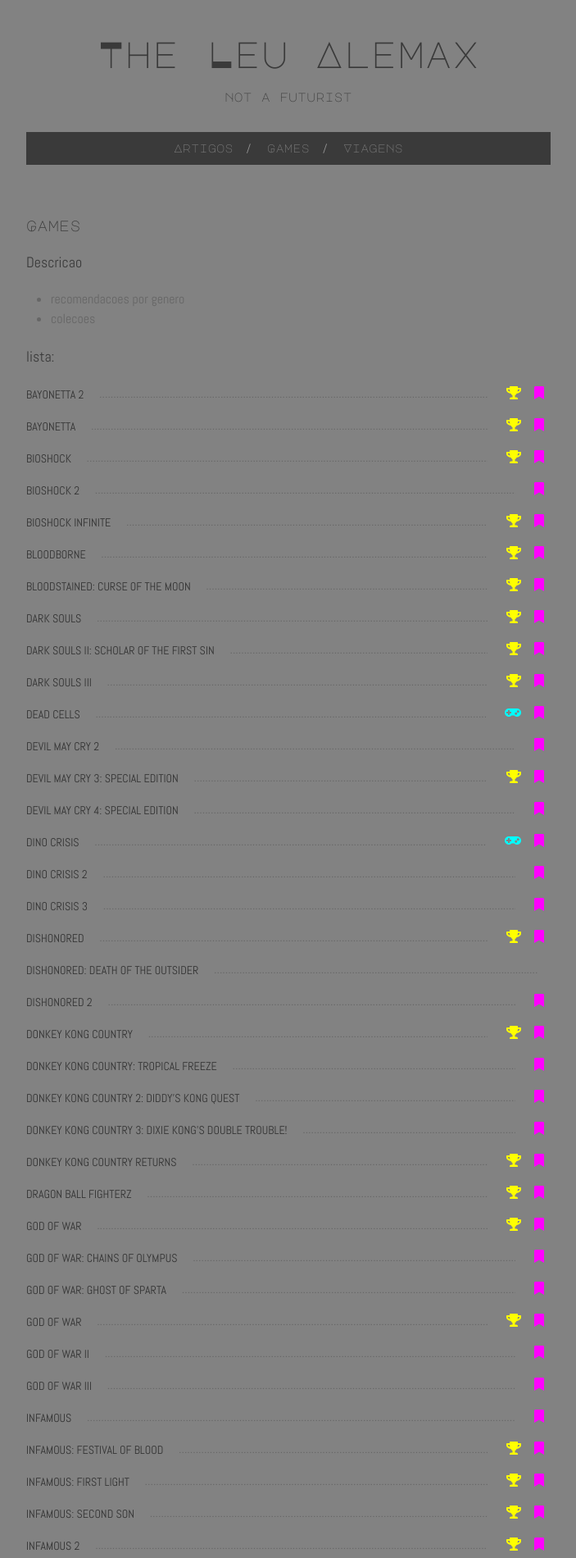
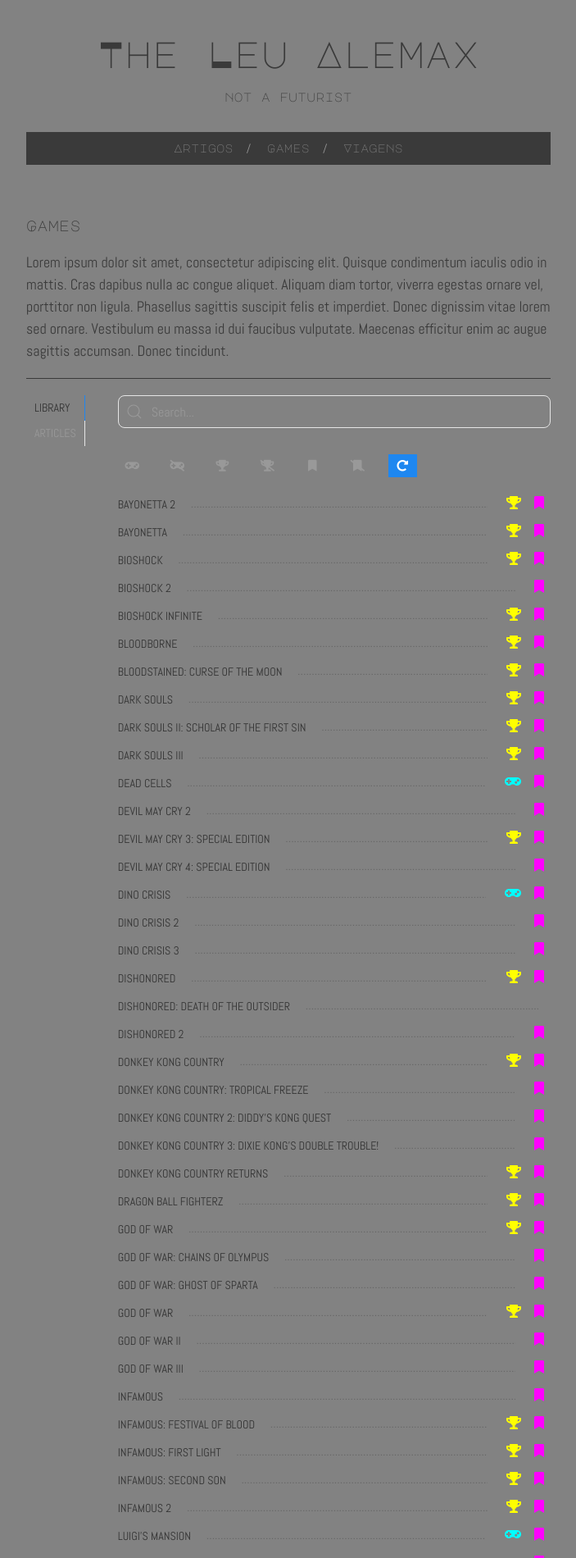
Before and after one commit to leualemax/leualemax.github.io, a Jekyll site: the page built from pages/games.md, in a window 1280 px wide. Shown: the top 1900 px of the page at 82% size, without its empty margins (288-991 px from the left). Built offline with Jekyll 4.4.1, drawn with Linux system fonts in a browser that asks for light colours; nearby versions of some CDN libraries.

Commit message:
Add new games library sistem.
Now we have filters and a search bar, also i've add a articles section to games area.

```diff
--- /dev/null
+++ b/_includes/games.articles.html
@@ -0,0 +1,20 @@
+{%- assign posts = site.posts | where: "categories", "games" | -%}
+{%- for post in posts -%}
+
+<article class="uk-article">
+
+  <h1 class="uk-article-title">
+    <a class="uk-button uk-button-text" href="{{ post.url | relative_url }}">
+      {{ post.title | escape }}
+    </a>
+  </h1>
+
+  {%- assign date_format = site.minima.date_format | default: "%b %-d, %Y" -%}
+  <p class="uk-article-meta">{{ post.date | date: date_format }}</p>
+
+  <p class="uk-text-lead"> {{ post.excerpt }}</p>
+
+</article>
+<hr>
+
+{%- endfor -%}
--- /dev/null
+++ b/_includes/games.library.html
@@ -0,0 +1,115 @@
+<form class="uk-search uk-search-default">
+  <span uk-search-icon></span>
+  <input onchange="change(this)" class="uk-search-input" type="search" placeholder="Search...">
+</form>
+
+<div class="search-lib" uk-filter="target: .js-filter">
+  <ul id="filter-bar" class="uk-subnav uk-subnav-pill filter">
+    <li uk-filter-control="filter: [data-playing='true']; group: playing;">
+      <a href="#">
+        <span class="fa-stack">
+          <i class="fas fa-gamepad fa-stack-1x"></i>
+        </span>
+      </a>
+    </li>
+    <li uk-filter-control="filter: [data-playing='']; group: playing;">
+      <a href="#">
+        <span class="fa-stack">
+          <i class="fas fa-gamepad fa-stack-1x"></i>
+          <i class="fas fa-slash fa-stack-1x"></i>
+        </span>
+      </a>
+    </li>
+    <li uk-filter-control="filter: [data-finished='true']; group: finished;">
+      <a href="#">
+        <span class="fa-stack">
+          <i class="fas fa-trophy fa-stack-1x"></i>
+        </span>
+      </a>
+    </li>
+    <li uk-filter-control="filter: [data-finished='false']; group: finished;">
+      <a href="#">
+        <span class="fa-stack">
+          <i class="fas fa-trophy fa-stack-1x"></i>
+          <i class="fas fa-slash fa-stack-1x"></i>
+        </span>
+      </a>
+    </li>
+    <li uk-filter-control="filter: [data-collection='true']; group: collection;">
+      <a href="#">
+        <span class="fa-stack">
+          <i class="fas fa-bookmark fa-stack-1x"></i>
+        </span>
+      </a>
+    </li>
+    <li uk-filter-control="filter: [data-collection='false']; group: collection;">
+      <a href="#">
+        <span class="fa-stack">
+          <i class="fas fa-bookmark fa-stack-1x"></i>
+          <i class="fas fa-slash fa-stack-1x"></i>
+        </span>
+      </a>
+    </li>
+    <li uk-filter-control="">
+      <a href="#">
+        <span class="fa-stack">
+          <i class="fas fa-redo-alt fa-stack-1x"></i>
+        </span>
+      </a>
+    </li>
+  </ul>
+
+
+  <ul class="uk-list js-filter">
+    {%- for game in site.games -%}
+    <li data-playing="{{game.playing}}" data-finished="{{game.finished}}" data-title="{{game.title | downcase}}"
+      data-collection="{{game.in_collection}}">
+      <div class="uk-grid-small game-article" uk-grid>
+        <div class="uk-width-expand" uk-leader>
+          <a href="{{game.url}}" class="uk-button uk-button-text">{{game.title}}</a>
+        </div>
+        <div>
+          {%- if game.playing -%}
+          <i class="fas fa-gamepad" uk-tooltip="Jogando"></i>
+          {%- endif -%}
+          {%- if game.finished -%}
+          <i class="fas fa-trophy" uk-tooltip="Terminado"></i>
+          {%- endif -%}
+          {%- if game.in_collection -%}
+          <i class="fas fa-bookmark" uk-tooltip="Na Biblioteca de {{game.owned_platform}}"></i>
+          {%- endif -%}
+        </div>
+      </div>
+    </li>
+    {%- endfor -%}
+  </ul>
+</div>
+
+<script>
+  function change(e) {
+    var filter = document.querySelector('.js-filter');
+    var filterBar = document.querySelector('#filter-bar');
+    var all = filter.querySelectorAll('li');
+
+    if (e.value !== '') {
+      for (var i = 0; i < all.length; i++) {
+        if (all[i].tagName == "LI") {
+          all[i].style.display = 'none';
+        }
+      }
+
+      var activeFilter = filter.querySelectorAll('li [data-title^="' + e.value + '"]');
+      for (var i = 0; i < activeFilter.length; i++) {
+        if (activeFilter[i].tagName == "LI") {
+          activeFilter[i].style.display = 'block';
+        }
+      }
+    } else {
+      for (var i = 0; i < all.length; i++) {
+        if (all[i].tagName == "LI") {
+          all[i].style.display = 'block';
+        }
+      }
+    }
+  }
+</script>
--- a/_layouts/games.html
+++ b/_layouts/games.html
@@ -3,32 +3,33 @@
 ---
 
 <div class="games">
-
   <article class="games">
 
     <h1 class="title">Games</h1>
 
     {{content}}
-    <ul class="uk-list">
-    {%- for game in site.games -%}
-    <div class="uk-grid-small game-article" uk-grid>
-        <div class="uk-width-expand" uk-leader>
-            <a href="{{game.url}}" class="uk-button uk-button-text">{{game.title}}</a>
-        </div>
-        <div>
-          {%- if game.playing -%}
-          <i class="fas fa-gamepad" uk-tooltip="Jogando"></i>
-          {%- endif -%}
-          {%- if game.finished -%}
-          <i class="fas fa-trophy" uk-tooltip="Terminado"></i>
-          {%- endif -%}
-          {%- if game.in_collection -%}
-          <i class="fas fa-bookmark" uk-tooltip="Na Biblioteca de {{game.owned_platform}}"></i>
-          {%- endif -%}
-        </div>
+
+    <hr>
+
+    <div uk-grid>
+      <div class="uk-width-auto@m">
+
+        <ul class="uk-tab-left" uk-tab="connect: #component-tab-left; animation: uk-animation-fade">
+          <li><a href="#">Library</a></li>
+          <li><a href="#">Articles</a></li>
+        </ul>
+
+      </div>
+      <div class="uk-width-expand@m">
+
+        <ul id="component-tab-left" class="uk-switcher">
+          <li>{%- include games.library.html -%}</li>
+          <li>{%- include games.articles.html -%}</li>
+        </ul>
+
+      </div>
     </div>
-    {%- endfor -%}
-    </ul>
   </article>
 
+
 </div>
--- /dev/null
+++ b/_posts/2019-02-22-Games.markdown
@@ -0,0 +1,6 @@
+---
+layout: post
+title: "A post for the game section"
+date: 2019-02-22 20:55:30 -0300
+categories: games
+---
--- a/_sass/_games.scss
+++ b/_sass/_games.scss
@@ -1,3 +1,24 @@
+#filter-bar {
+  li {
+    margin: 0px !important;
+
+    a {
+      padding: 0px !important;
+    }
+  }
+}
+
+.games {
+  form.uk-search-default {
+    width: 100%;
+    margin-bottom: 32px;
+
+    input {
+      border-radius: 8px;
+    }
+  }
+}
+
 .game-article {
   .fas {
     margin: 0px 8px;
--- a/pages/games.md
+++ b/pages/games.md
@@ -4,9 +4,5 @@
 permalink: /games/
 ---
 
-Descricao
-
-- recomendacoes por genero
-- colecoes
-
-lista:
+Lorem ipsum dolor sit amet, consectetur adipiscing elit. Quisque condimentum iaculis odio in mattis. Cras dapibus nulla ac congue aliquet. Aliquam diam tortor, viverra egestas ornare vel, porttitor non ligula.
+Phasellus sagittis suscipit felis et imperdiet. Donec dignissim vitae lorem sed ornare. Vestibulum eu massa id dui faucibus vulputate. Maecenas efficitur enim ac augue sagittis accumsan. Donec tincidunt.
```
Also changed, not shown: _posts/2020-02-22-Fotos-ccxp.markdown (renamed from _posts/2019-02-22-Fotos-ccxp.markdown).
